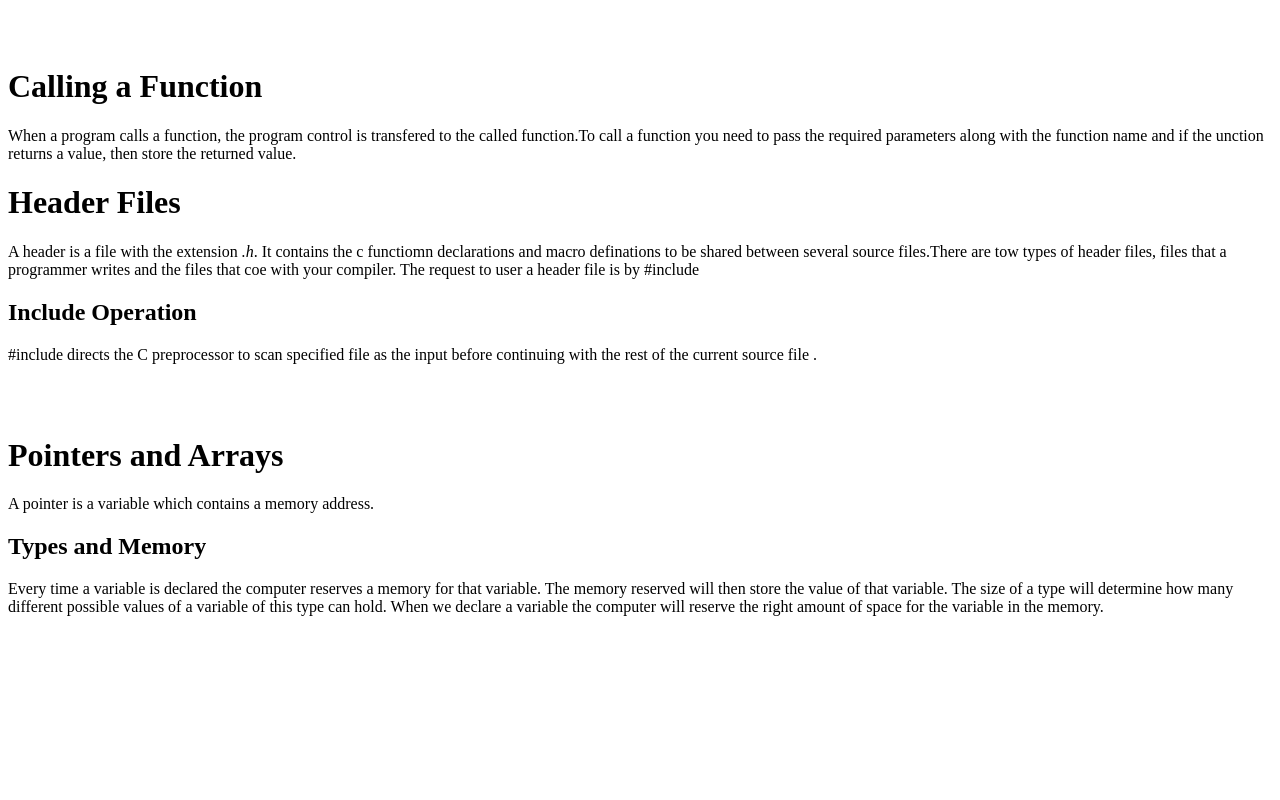
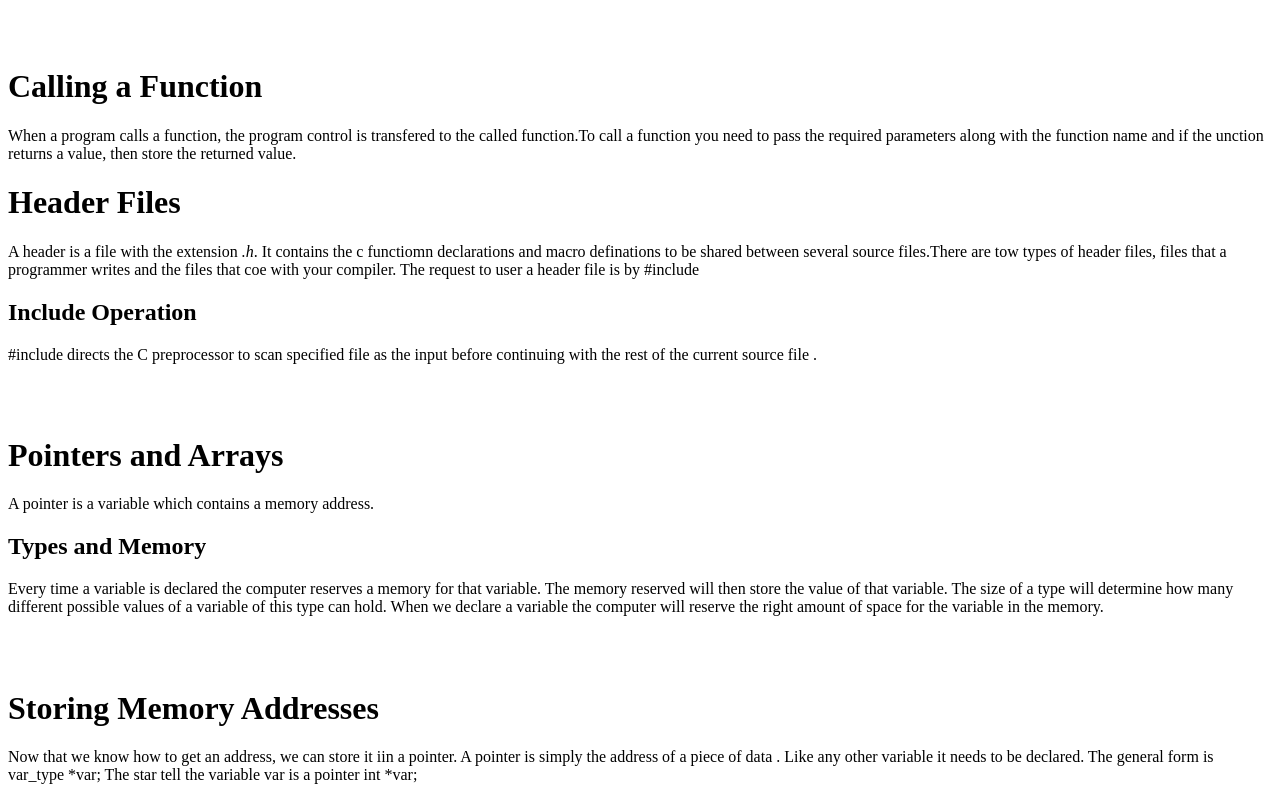
Before and after one commit to leonemunyao/C-Programming-Intro, a plain HTML site: page Index.html in a window 1280 px wide. Shown: the part 4451-5251 px from the top of the page. Before the commit the page ends 5083 px from the top, so only its background shows below. Drawn offline with Linux system fonts and the light colour scheme.

Commit message:
Pointers and Arrays

```diff
--- a/Index.html
+++ b/Index.html
@@ -321,5 +321,13 @@
         of that variable. The size of a type will determine how many different possible values of a variable of this type can hold. When we declare a
         variable the computer will reserve the right amount of space for the variable in the memory.
      </p>
+     <br>
+     <br>
+     <h1>Storing Memory Addresses</h1>
+     <p>Now that we know how to get an address, we can store it iin a pointer. A pointer is simply the address of a piece of data
+        . Like any other variable it needs to be declared. The general form is var_type *var; The star tell the variable var is
+        a pointer
+        int *var;
+     </p>
 </body>
 </html>
```
